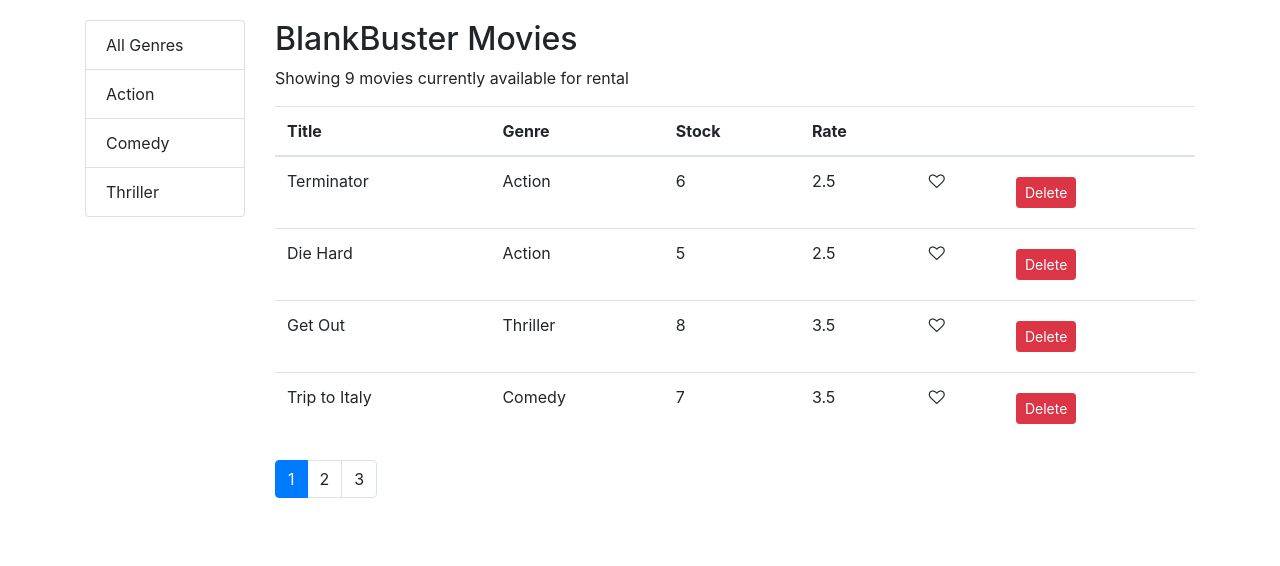
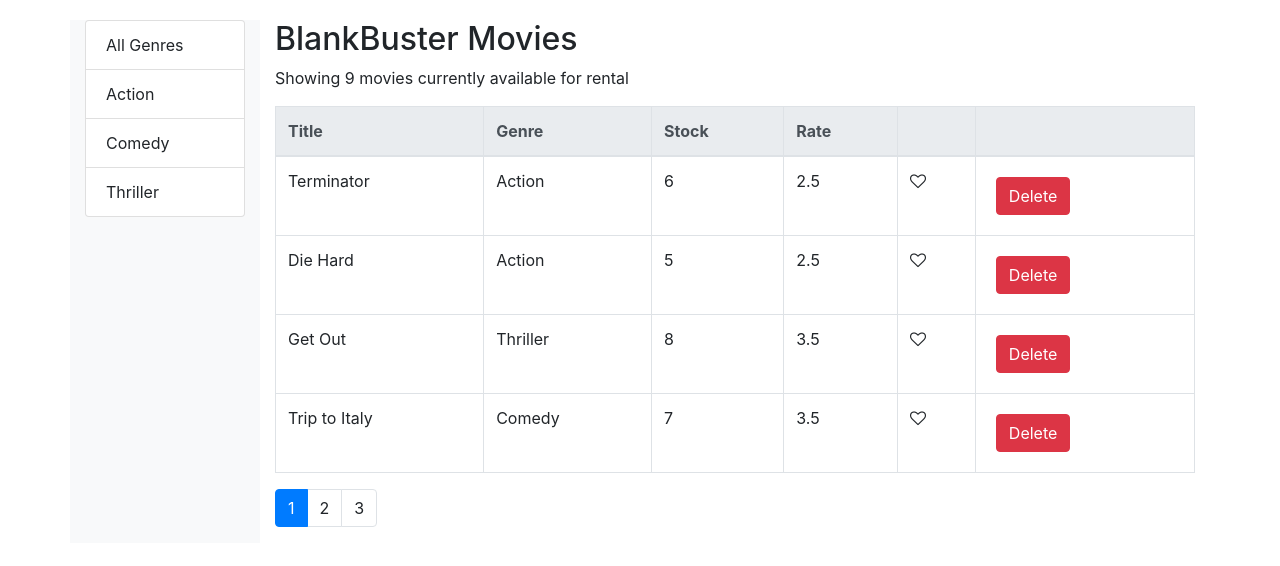
Before and after one commit to ezilybored/react_learn, a React (Create React App) app in the folder vidly/: page / in a window 1280 px wide. Shown: the top 566 px of the page. Built offline with nearby package versions, Linux system fonts and the light colour scheme.

Commit message:
filtering of genres completed

```diff
--- a/vidly/src/components/common/listgroup.jsx
+++ b/vidly/src/components/common/listgroup.jsx
@@ -11,10 +11,8 @@ const ListGroup = props => {
     valueProperty
   } = props;
 
-  console.log(currentItem);
-
   return (
-    <ul className="list-group">
+    <ul className="list-group ">
       {items.map(item => (
         <a
           key={item[valueProperty]}
--- a/vidly/src/components/movies.jsx
+++ b/vidly/src/components/movies.jsx
@@ -1,10 +1,10 @@
 import React, { Component } from "react";
 import { getMovies } from "../services/fakeMovieService";
-import Like from "./common/like";
 import ListGroup from "./common/listgroup";
 import Pagination from "./common/pagination";
 import { paginate } from "../utils/paginate";
 import { getGenres } from "../services/fakeGenreService";
+import MoviesTable from "./moviesTable";
 
 class Movies extends Component {
   state = {
@@ -79,54 +79,21 @@ class Movies extends Component {
 
     return (
       <div className="row">
-        <div className="col-2">
+        <nav className="col-md-2 bg-light sidebar">
           <ListGroup
             items={genres}
             currentItem={this.state.currentGenre}
             onItemChange={this.handleGenreChange}
           />
-        </div>
+        </nav>
         <div className="col">
           <h2>BlankBuster Movies</h2>
           <p>Showing {filtered.length} movies currently available for rental</p>
-          <table className="table">
-            <thead>
-              <tr>
-                <th>Title</th>
-                <th>Genre</th>
-                <th>Stock</th>
-                <th>Rate</th>
-                <th />
-                <th />
-              </tr>
-            </thead>
-            <tbody>
-              {/* Applies the map method to the movies array returned from the paginate function */}
-              {movies.map(movie => (
-                <tr key={movie._id}>
-                  <td>{movie.title}</td>
-                  <td>{movie.genre.name}</td>
-                  <td>{movie.numberInStock}</td>
-                  <td>{movie.dailyRentalRate}</td>
-                  <td>
-                    <Like
-                      liked={movie.liked}
-                      onClick={() => this.handleLike(movie)}
-                    />
-                  </td>
-                  <td>
-                    {/* An arrow function is used to pass the movie info to the handleDelete function with onClick */}
-                    <button
-                      className="btn btn-danger btn-sm m-2"
-                      onClick={() => this.handleDelete(movie)}
-                    >
-                      Delete
-                    </button>
-                  </td>
-                </tr>
-              ))}
-            </tbody>
-          </table>
+          <MoviesTable
+            movies={movies}
+            onLike={this.handleLike}
+            onDelete={this.handleDelete}
+          />
           <Pagination
             itemsCount={filtered.length}
             pageSize={pageSize}
--- /dev/null
+++ b/vidly/src/components/moviesTable.jsx
@@ -0,0 +1,45 @@
+import React from "react";
+import Like from "./common/like";
+
+const MoviesTable = props => {
+  const { movies, onLike, onDelete } = props;
+  return (
+    <table className="table table-bordered">
+      <thead className="thead-light">
+        <tr>
+          <th>Title</th>
+          <th>Genre</th>
+          <th>Stock</th>
+          <th>Rate</th>
+          <th />
+          <th />
+        </tr>
+      </thead>
+      <tbody>
+        {/* Applies the map method to the movies array returned from the paginate function */}
+        {movies.map(movie => (
+          <tr key={movie._id}>
+            <td>{movie.title}</td>
+            <td>{movie.genre.name}</td>
+            <td>{movie.numberInStock}</td>
+            <td>{movie.dailyRentalRate}</td>
+            <td>
+              <Like liked={movie.liked} onClick={() => onLike(movie)} />
+            </td>
+            <td>
+              {/* An arrow function is used to pass the movie info to the handleDelete function with onClick */}
+              <button
+                className="btn btn-danger m-2"
+                onClick={() => onDelete(movie)}
+              >
+                Delete
+              </button>
+            </td>
+          </tr>
+        ))}
+      </tbody>
+    </table>
+  );
+};
+
+export default MoviesTable;
```
